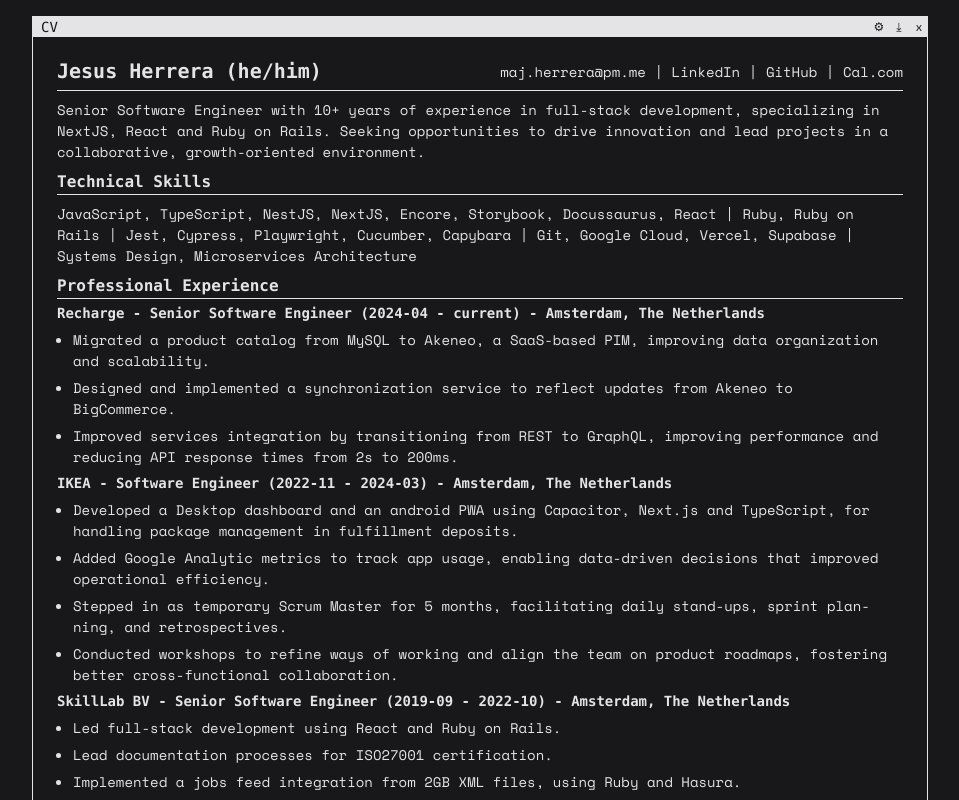
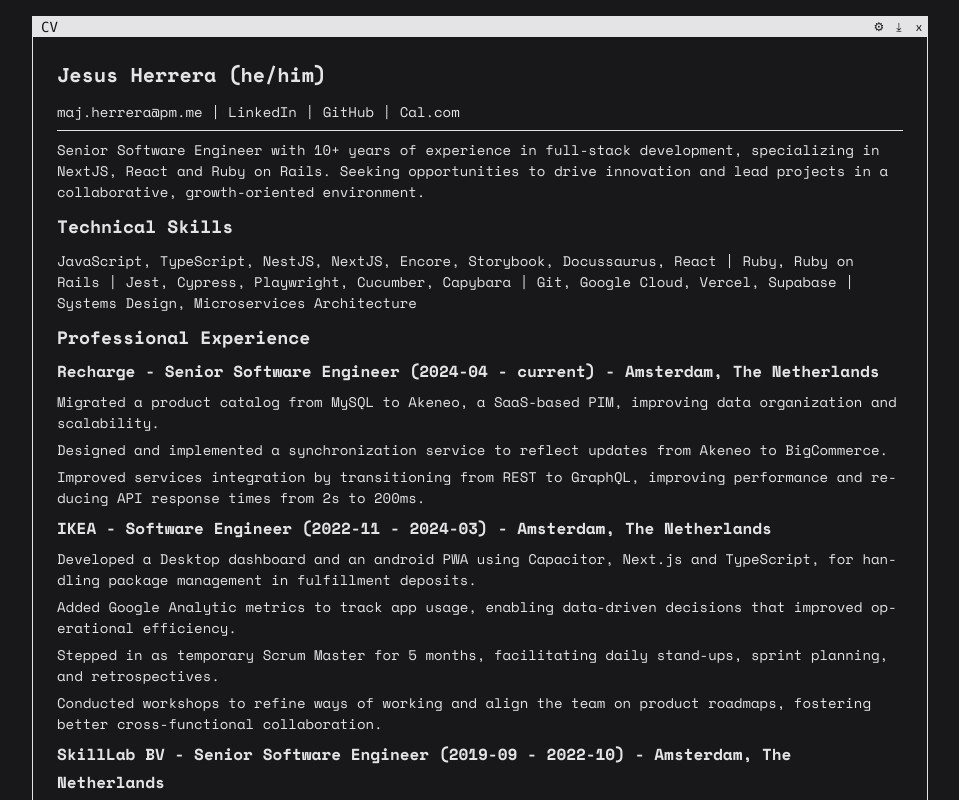
Before and after one commit to trueshizus/shizus, a Next.js app: page / in a window 1280 px wide. Shown: the top 800 px of the page, without its empty margins (160-1119 px from the left). Built offline with nearby package versions, Linux system fonts and the light colour scheme.

Commit message:
clean up

```diff
--- a/app/actions.ts
+++ b/actions/generate-cv.ts
@@ -4,11 +4,6 @@ import { CVIntent } from "@/contexts/settings-context";
 import { openai } from "@ai-sdk/openai";
 import { streamText } from "ai";
 import { createStreamableValue } from "ai/rsc";
-import { redirect } from "next/navigation";
-
-export async function navigate(data: FormData) {
-  redirect(`/${data.get("menu")}`);
-}
 
 const styles = {
   formal: "formal and professional",
--- a/app/another/page.tsx
+++ /dev/null
@@ -1,19 +0,0 @@
-import CVDynamic from "@/components/cv-dynamic";
-import { SettingsProvider } from "@/contexts/settings-context";
-import { promises as fs } from "fs";
-import path from "path";
-
-export default async function Home() {
-  const filePath = path.join(process.cwd(), "/public/cv.md");
-  const content = await fs.readFile(filePath, "utf8");
-  return (
-    <SettingsProvider defaultContent={content}>
-      <main
-        id="portal-root"
-        className={`h-full py-4 px-2 grid place-items-center`}
-      >
-        <CVDynamic />
-      </main>
-    </SettingsProvider>
-  );
-}
--- a/app/page.tsx
+++ b/app/page.tsx
@@ -1,28 +1,18 @@
-"use client";
+import CVDynamic from "@/components/cv-dynamic";
+import { SettingsProvider } from "@/contexts/settings-context";
+import { promises as fs } from "fs";
+import path from "path";
 
-import ActionIcon from "@/components/action-icon";
-import InteractiveCV from "@/components/interactive-cv";
-import Terminal from "@/components/terminal";
-import { SettingsProvider } from "@/contexts/settings-context";
-export default function Home() {
+export default async function Home() {
+  const filePath = path.join(process.cwd(), "/public/cv.md");
+  const content = await fs.readFile(filePath, "utf8");
   return (
-    <SettingsProvider>
+    <SettingsProvider defaultContent={content}>
       <main
         id="portal-root"
-        className={`h-full py-4 px-2 grid place-items-center `}
+        className={`h-full py-4 px-2 grid place-items-center`}
       >
-        <Terminal
-          title="CV"
-          actions={
-            <>
-              <ActionIcon icon="settings" />
-              <ActionIcon icon="download" />
-              <ActionIcon icon="close" />
-            </>
-          }
-        >
-          <InteractiveCV />
-        </Terminal>
+        <CVDynamic />
       </main>
     </SettingsProvider>
   );
--- a/components/menu.tsx
+++ /dev/null
@@ -1,3 +0,0 @@
-export default function Menu() {
-  return <div>Menu</div>;
-}
--- a/contexts/settings-context.tsx
+++ b/contexts/settings-context.tsx
@@ -9,7 +9,7 @@ import {
   Space_Mono,
 } from "next/font/google";
 
-import { generate } from "@/app/actions";
+import { generate } from "@/actions/generate-cv";
 import { readStreamableValue } from "ai/rsc";
 
 const spaceMono = Space_Mono({
```
